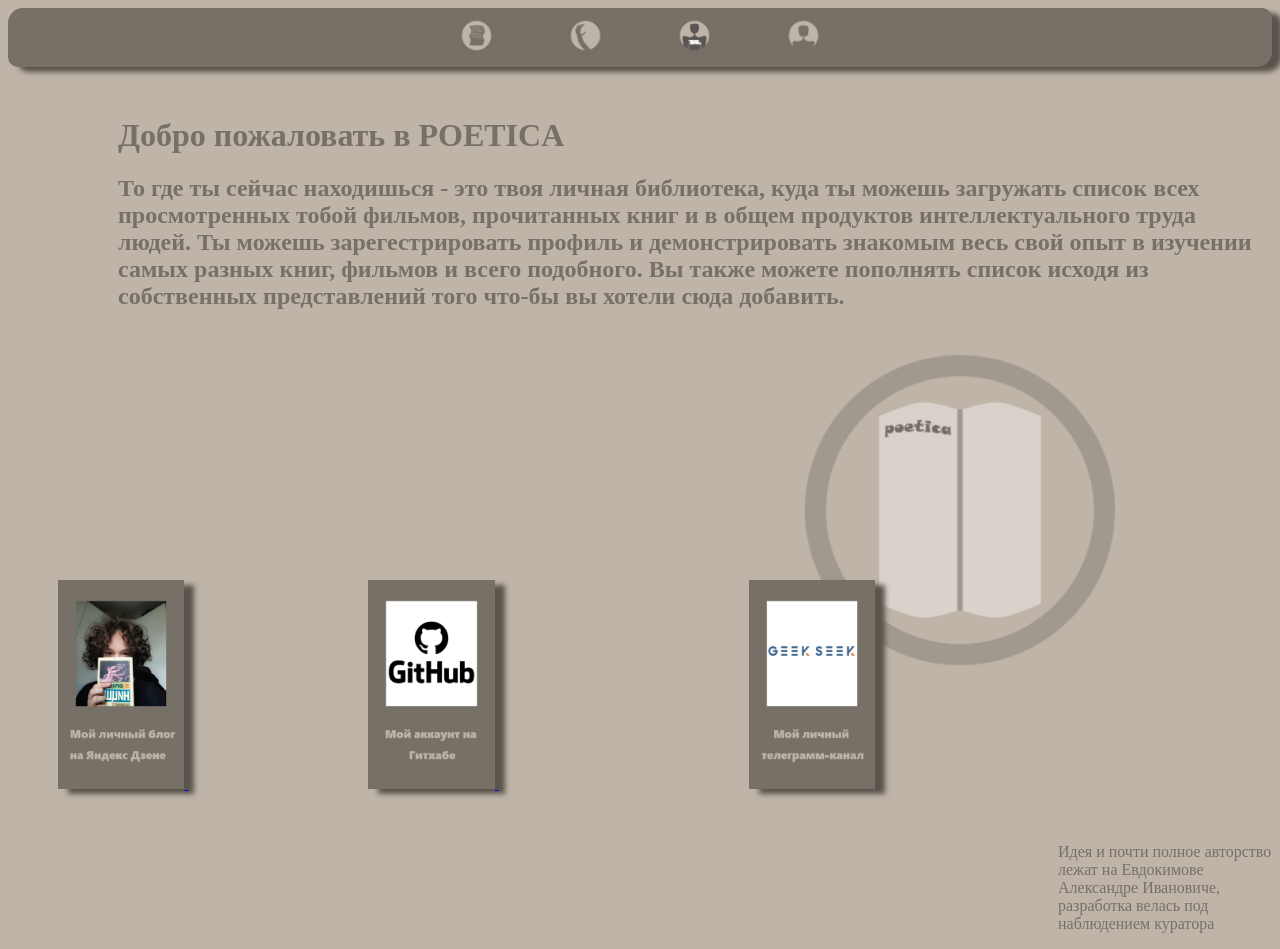
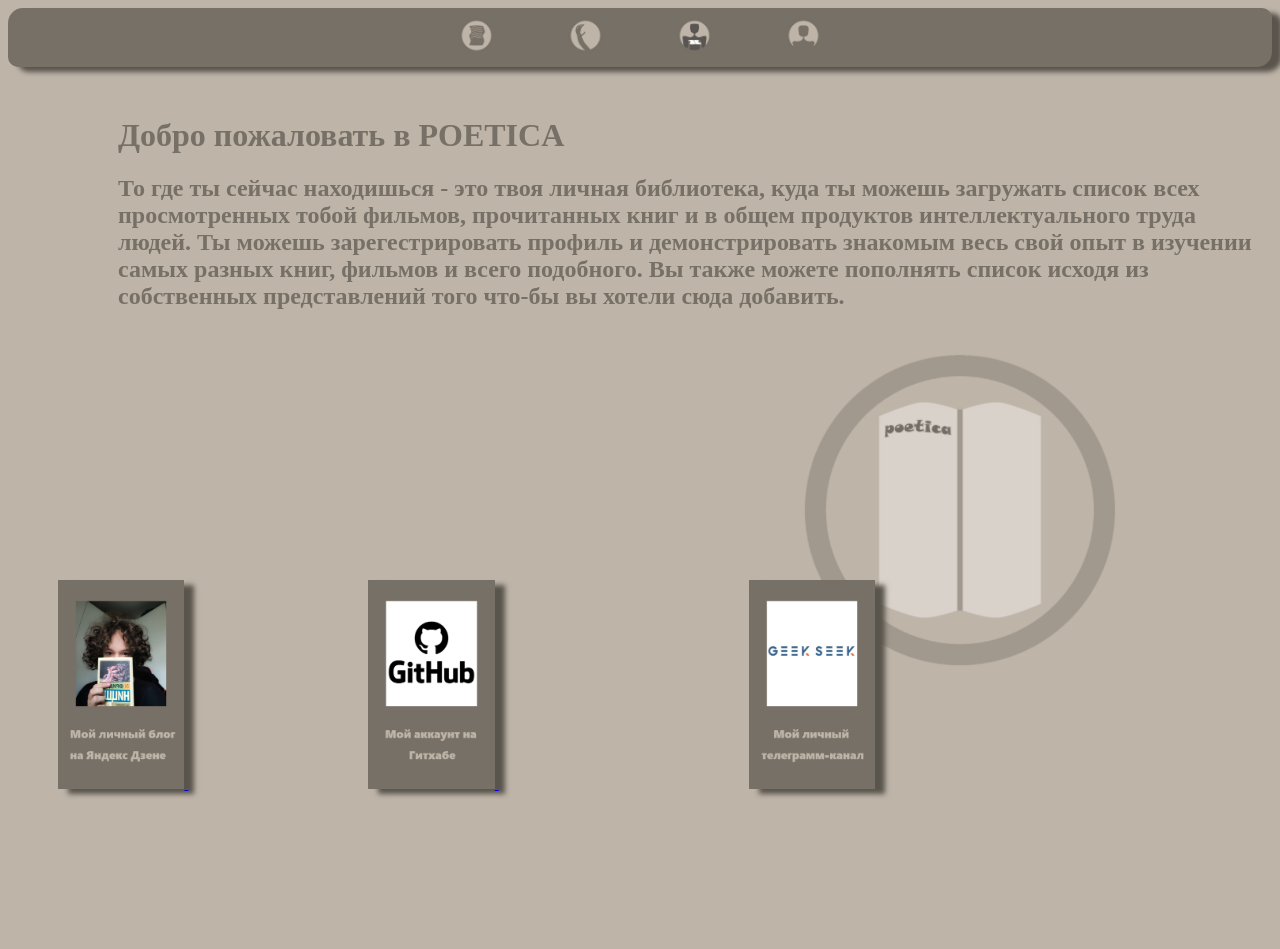
Before and after one commit to JCanady34535/Poetica, a plain HTML site: page index.html in a window 1280 px wide. After the commit the page ends 801 px from the top, so only its background shows below. Drawn offline with Linux system fonts and the light colour scheme; files whose address does not match are found by name.

Commit message:
secondCommit

```diff
--- a/index.html
+++ b/index.html
@@ -30,6 +30,5 @@
       <a class="adlistelement" href="https://github.com/JCanady34535"> <img class="adimg2" src="graphic/2.png"> </a>
       <a class="adlistelement" href="https://t.me/GEEKSEEK"> <img class="adimg3" src="graphic/3.png"> </a>
     </div>
-    <p class="secondtext"> Идея и почти полное авторство лежат на Евдокимове Александре Ивановиче, разработка велась под наблюдением куратора</p>
   </body>
 </html>
```
